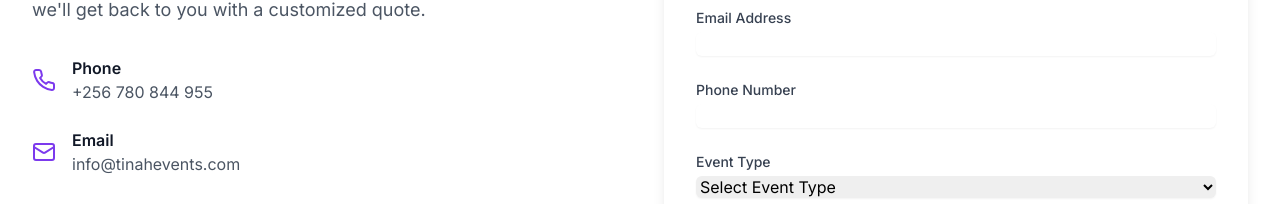
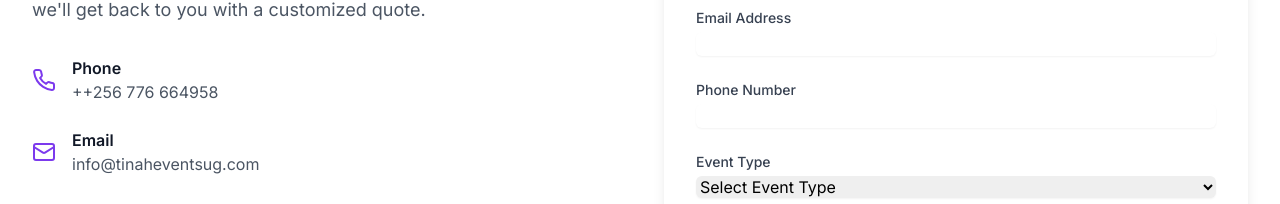
Before and after one commit to JOELATUHAURE/tinaeventsug, a React (Vite) app: page /contact in a window 1280 px wide. Shown: the part 240-444 px from the top of the page. Built offline with nearby package versions, Linux system fonts and the light colour scheme.

Commit message:
Update Contact.tsx

```diff
--- a/src/pages/Contact.tsx
+++ b/src/pages/Contact.tsx
@@ -24,7 +24,7 @@
       Number of Guests: ${formData.guests}
       Message: ${formData.message}
     `);
-    window.open(`https://wa.me/256780844955?text=${whatsappMessage}`, '_blank');
+    window.open(`https://wa.me/256776664958?text=${whatsappMessage}`, '_blank');
   };
 
   const handleChange = (e: React.ChangeEvent<HTMLInputElement | HTMLTextAreaElement | HTMLSelectElement>) => {
@@ -54,8 +54,8 @@
                 <Phone className="h-6 w-6 text-purple-600" />
                 <div>
                   <h3 className="font-semibold text-gray-900">Phone</h3>
-                  <a href="tel:+256780844955" className="text-gray-600 hover:text-purple-600">
-                    +256 780 844 955
+                  <a href="tel:+256776664958" className="text-gray-600 hover:text-purple-600">
+                    ++256 776 664958
                   </a>
                 </div>
               </div>
@@ -64,8 +64,8 @@
                 <Mail className="h-6 w-6 text-purple-600" />
                 <div>
                   <h3 className="font-semibold text-gray-900">Email</h3>
-                  <a href="mailto:info@tinahevents.com" className="text-gray-600 hover:text-purple-600">
-                    info@tinahevents.com
+                  <a href="mailto:info@tinaheventsug.com" className="text-gray-600 hover:text-purple-600">
+                    info@tinaheventsug.com
                   </a>
                 </div>
               </div>
```
